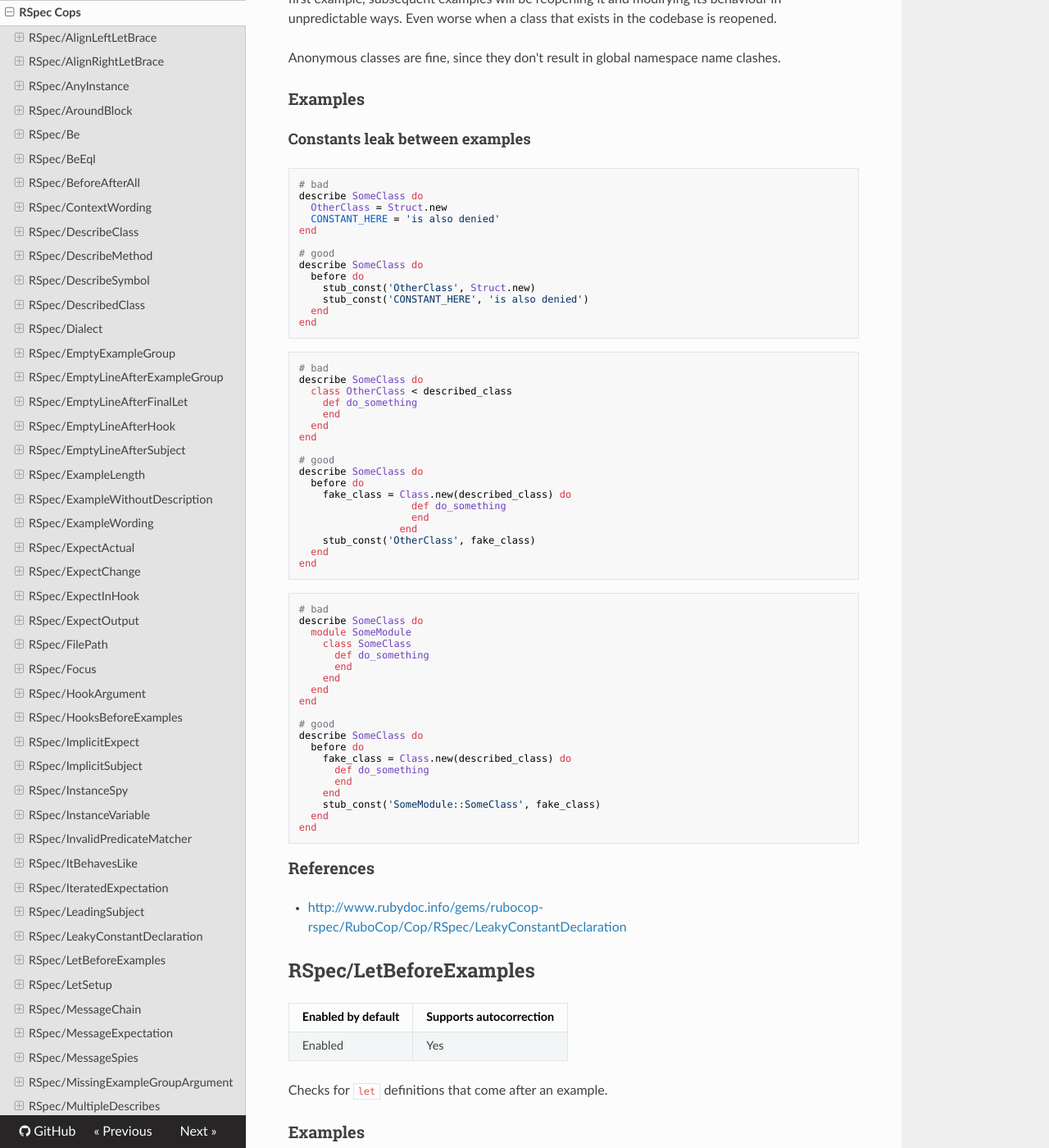
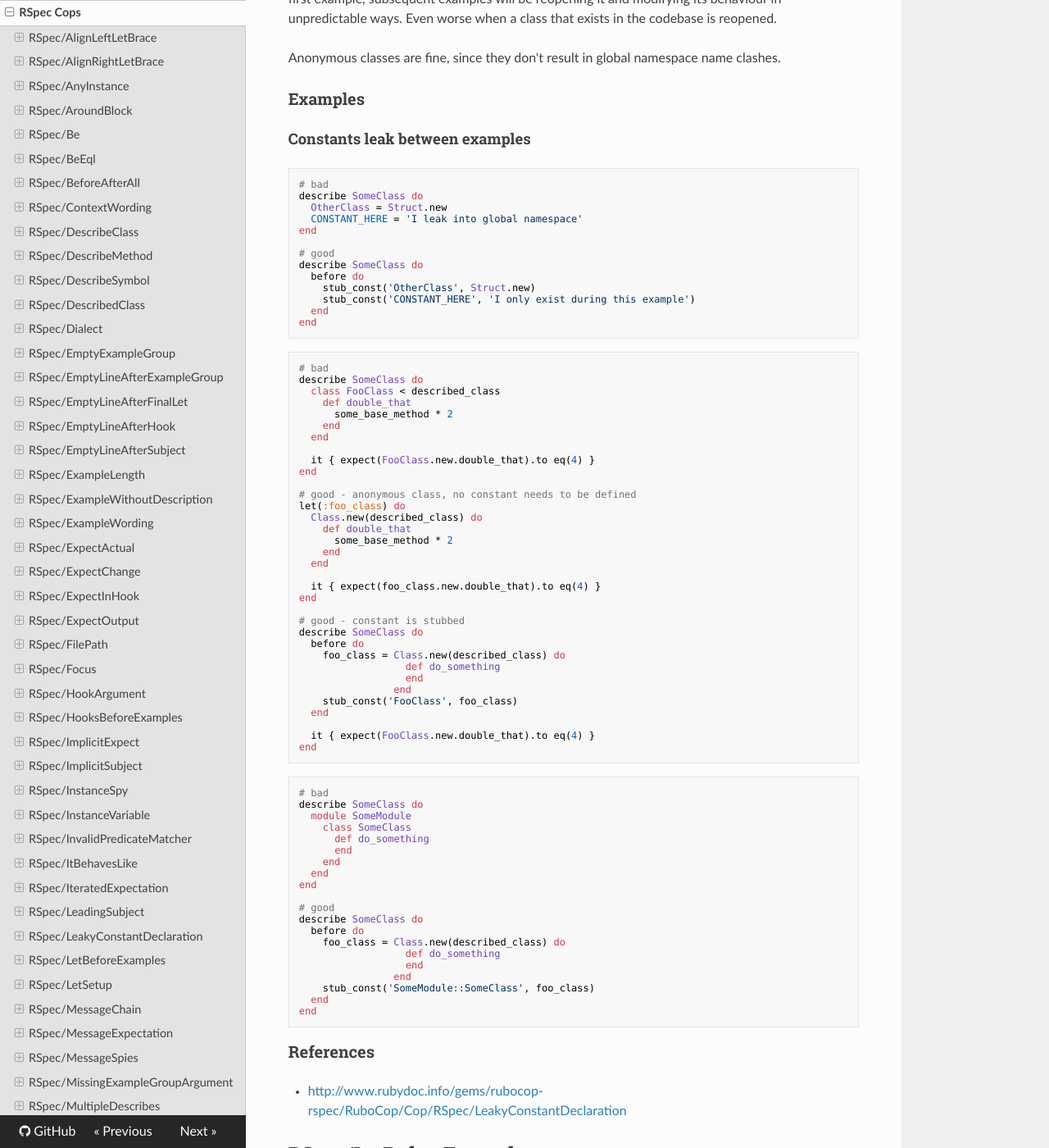
Before and after one commit to rubocop/rubocop-rspec, an MkDocs documentation site: the page built from manual/cops_rspec.md, in a window 1280 px wide and 1400 px high, scrolled down 29183 px. Shown: the whole window at 82% size. Built offline with MkDocs 1.6.1, drawn with Linux system fonts in a browser that asks for light colours; nearby versions of some CDN libraries; old or Windows-style settings are respelled for this version of MkDocs.

Commit message:
Improve examples for LeakyConstantDeclaration cop
As mentioned here
https://github.com/rubocop-hq/rubocop-rspec/pull/765#issuecomment-502949406,
it's not even necessary in some cases to stub a constant, a so-called
"sacrificial class" will do.
Originally mentioned article
http://blog.bitwrangler.com/2016/11/10/sacrificial-test-classes.html in
this comment https://github.com/rubocop-hq/rubocop-rspec/issues/197#issuecomment-261495168

````diff
--- a/manual/cops_rspec.md
+++ b/manual/cops_rspec.md
@@ -1506,35 +1506,51 @@ namespace name clashes.
 # bad
 describe SomeClass do
   OtherClass = Struct.new
-  CONSTANT_HERE = 'is also denied'
+  CONSTANT_HERE = 'I leak into global namespace'
 end
 
 # good
 describe SomeClass do
   before do
     stub_const('OtherClass', Struct.new)
-    stub_const('CONSTANT_HERE', 'is also denied')
+    stub_const('CONSTANT_HERE', 'I only exist during this example')
   end
 end
 ```
 ```ruby
 # bad
 describe SomeClass do
-  class OtherClass < described_class
-    def do_something
+  class FooClass < described_class
+    def double_that
+      some_base_method * 2
     end
   end
-end
-
-# good
+
+  it { expect(FooClass.new.double_that).to eq(4) }
+end
+
+# good - anonymous class, no constant needs to be defined
+let(:foo_class) do
+  Class.new(described_class) do
+    def double_that
+      some_base_method * 2
+    end
+  end
+
+  it { expect(foo_class.new.double_that).to eq(4) }
+end
+
+# good - constant is stubbed
 describe SomeClass do
   before do
-    fake_class = Class.new(described_class) do
-                   def do_something
-                   end
-                 end
-    stub_const('OtherClass', fake_class)
-  end
+    foo_class = Class.new(described_class) do
+                  def do_something
+                  end
+                end
+    stub_const('FooClass', foo_class)
+  end
+
+  it { expect(FooClass.new.double_that).to eq(4) }
 end
 ```
 ```ruby
@@ -1551,11 +1567,11 @@ end
 # good
 describe SomeClass do
   before do
-    fake_class = Class.new(described_class) do
-      def do_something
-      end
-    end
-    stub_const('SomeModule::SomeClass', fake_class)
+    foo_class = Class.new(described_class) do
+                  def do_something
+                  end
+                end
+    stub_const('SomeModule::SomeClass', foo_class)
   end
 end
 ```
````
Also changed, not shown: 1 other file.
